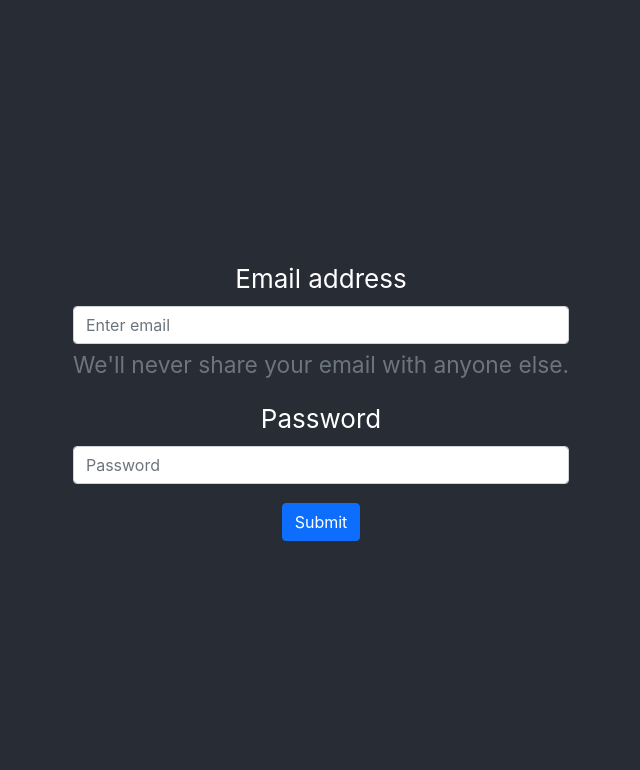
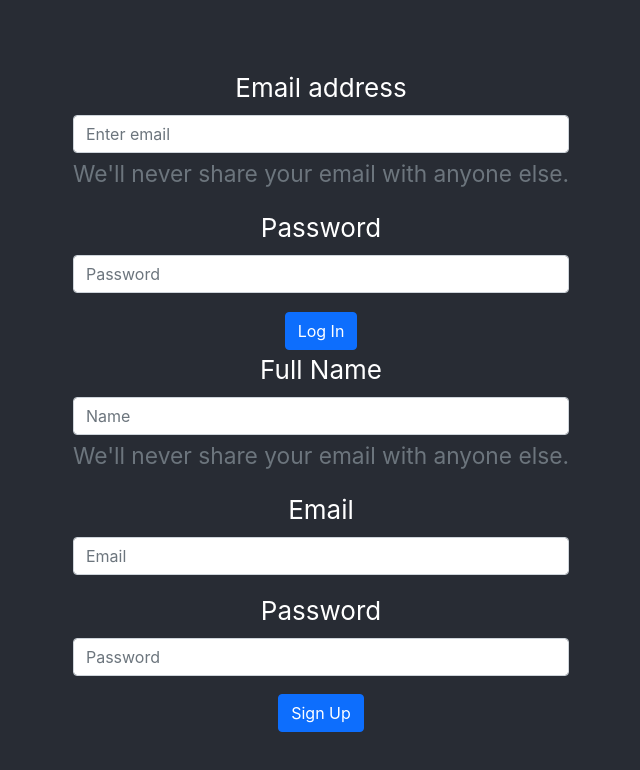
Before and after one commit to hossamabdulmagid/Mindeavors, a React (Create React App) app: page / in a window 1280 px wide. Shown: the top 770 px of the page, without its empty margins (319-959 px from the left). Built offline with nearby package versions, Linux system fonts and the light colour scheme.

Commit message:
updated signup component

```diff
--- a/src/App.js
+++ b/src/App.js
@@ -1,12 +1,14 @@
 import './App.css';
 import SignIn from "./components/signin/signin.components";
-
+import SignUp from "./components/signup/signup.component";
 const App = () => {
     return (
         <div className="App">
             <header className="App-header">
                 <div className={''}>
                     <SignIn />
+
+                    <SignUp />
                 </div>
             </header>
         </div>
--- a/src/components/signin/signin.components.jsx
+++ b/src/components/signin/signin.components.jsx
@@ -32,13 +32,12 @@ const SignIn = () => {
                         We'll never share your email with anyone else.
                     </Form.Text>
                 </Form.Group>
-
                 <Form.Group className="mb-3" controlId="formBasicPassword">
                     <Form.Label>Password</Form.Label>
                     <Form.Control type="password" placeholder="Password" onChange={handleChange} name={"password"}/>
                 </Form.Group>
                 <Button variant="primary" type="submit">
-                    Submit
+                    Log In
                 </Button>
             </Form>
         </div>
--- /dev/null
+++ b/src/components/signup/signup.component.jsx
@@ -0,0 +1,58 @@
+import {useState} from "react";
+import Form from "react-bootstrap/Form";
+import {Button} from "react-bootstrap";
+
+
+const SignUp = () => {
+
+    const [signUpCred, setSignUpCred] = useState({
+        fullName: '',
+        email: '',
+        password: '',
+    });
+
+
+    const handleChange = event => {
+
+        const {name, value} = event.target;
+        setSignUpCred({...signUpCred, [name]: value})
+        console.log(signUpCred, `while User Typing`)
+    }
+
+    const handleSubmit = event => {
+        event.preventDefault();
+        console.log(signUpCred, `while User Submited`)
+
+    }
+
+    return (
+        <Form onSubmit={handleSubmit}>
+            <Form.Group className="mb-3" controlId="formBasicEmail">
+                <Form.Label>Full Name </Form.Label>
+                <Form.Control type="text" placeholder="Name" onChange={handleChange} name={"fullName"}/>
+                <Form.Text className="text-muted">
+                    We'll never share your email with anyone else.
+                </Form.Text>
+            </Form.Group>
+
+
+            <Form.Group className="mb-3" controlId="formBasicPassword">
+                <Form.Label>Email</Form.Label>
+                <Form.Control type="email" placeholder="Email" onChange={handleChange} name={"email"}/>
+            </Form.Group>
+
+            <Form.Group className="mb-3" controlId="formBasicPassword">
+                <Form.Label>Password</Form.Label>
+                <Form.Control type="password" placeholder="Password" onChange={handleChange} name={"password"}/>
+            </Form.Group>
+            <Button variant="primary" type="submit">
+                Sign Up
+            </Button>
+        </Form>
+    )
+
+
+}
+
+
+export default SignUp;
```
